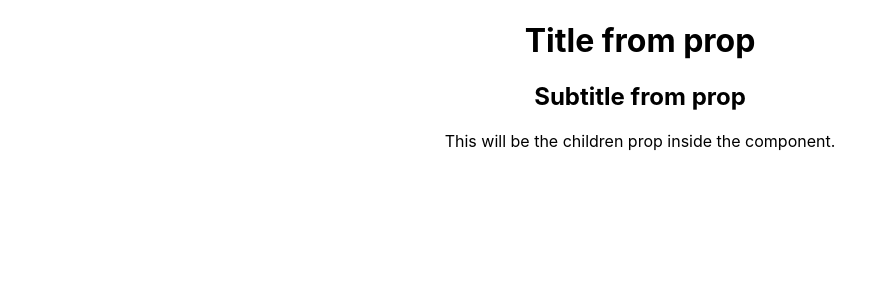
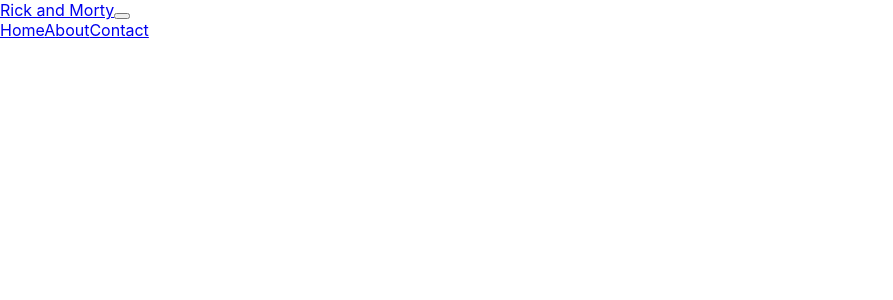
Before and after one commit to Hachiko264/Semester_Eksamen, a React (Create React App) app in the folder noroff-react/: page / in a window 1280 px wide. Shown: the top 300 px of the page, without its empty margins (0-893 px from the left). Built offline with nearby package versions, Linux system fonts and the light colour scheme; the HTML template or start-up script is replaced by a standard one.

Commit message:
layout fix, og inplementere navbar

```diff
--- a/noroff-react/src/App.js
+++ b/noroff-react/src/App.js
@@ -7,14 +7,12 @@ import "./sass/style.scss";
 
 
 function App() {
-    return (
-        <div className="App">
-          <Heading title="Title from prop" subtitle="Subtitle from prop" />
-          <Paragraph>
-            This will be the children prop inside the component.
-          </Paragraph>
-        </div>
-    );
+  return (
+    <Layout>
+      <Heading title="Title from prop" subtitle="Subtitle from prop" />
+      <Paragraph>This will be the children prop inside the component.</Paragraph>
+    </Layout>
+  );
 }
 
 export default App;
--- a/noroff-react/src/components/layout/Layout.js
+++ b/noroff-react/src/components/layout/Layout.js
@@ -1,10 +1,20 @@
 import React from "react";
+import Navbar from "react-bootstrap/Navbar";
+import Nav from "react-bootstrap/Nav";
 
-function Layout({ children }) {
+function Layout() {
     return (
-        <div className="layout">
-            {children}
-        </div>
+        <Navbar bg="dark" variant="dark" expand="lg">
+            <Navbar.Brand href="/">Rick and Morty</Navbar.Brand>
+            <Navbar.Toggle aria-controls="basic-navbar-nav" />
+            <Navbar.Collapse id="basic-navbar-nav">
+                <Nav className="mr-auto">
+                    <Nav.Link href="/">Home</Nav.Link>
+                    <Nav.Link href="/about/">About</Nav.Link>
+                    <Nav.Link href="/contact/">Contact</Nav.Link>
+                </Nav>
+            </Navbar.Collapse>
+        </Navbar>
     );
 }
 
```
